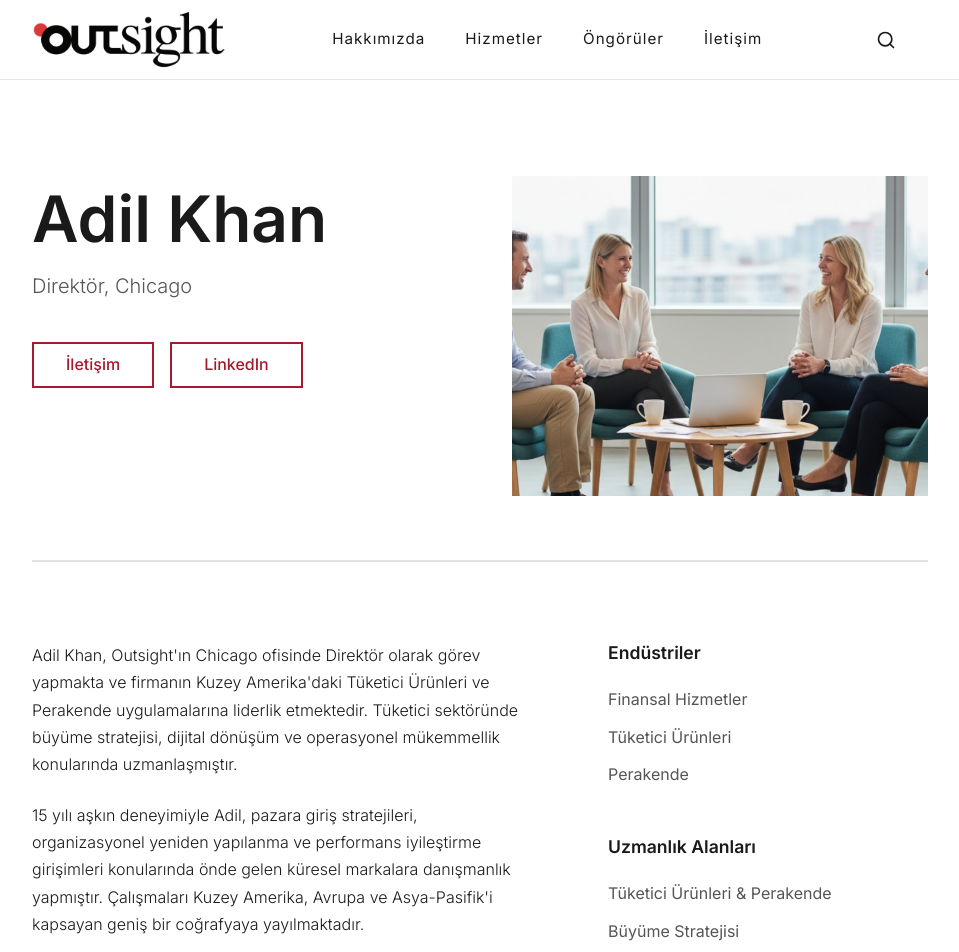
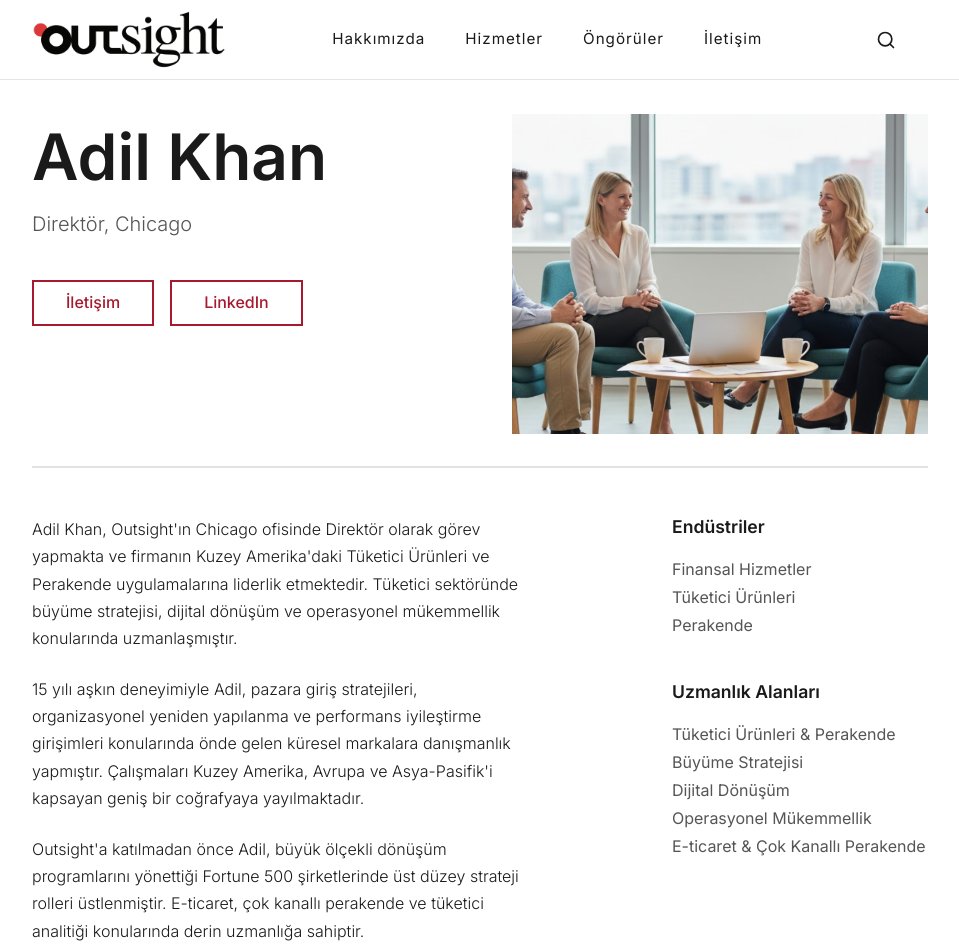
Before and after one commit to happysoldier/Outsight, a React (Vite) app: page /about/people/adil-khan in a window 1280 px wide. Shown: the top 952 px of the page, without its empty margins (160-1119 px from the left). Built offline with nearby package versions, Linux system fonts and the light colour scheme; a web font is replaced by a local one.

Commit message:
Auto-update: Tue Jan 20 20:43:55 +03 2026

```diff
--- a/src/pages/PersonBio.css
+++ b/src/pages/PersonBio.css
@@ -1,5 +1,5 @@
 .person-bio-page {
-    padding-top: 80px;
+    padding-top: 18px;
     min-height: 100vh;
 }
 
@@ -17,7 +17,7 @@
     grid-template-columns: 1fr 1fr;
     gap: 4rem;
     align-items: center;
-    padding-bottom: 4rem;
+    padding-bottom: 2rem;
     border-bottom: 2px solid #E2E2E2;
 }
 
@@ -73,7 +73,7 @@
 
 /* Bio Content Section */
 .bio-section {
-    padding: 5rem 0;
+    padding: 3rem 0;
 }
 
 .bio-layout {
@@ -101,10 +101,10 @@
 }
 
 .bio-text .bio-quote {
-    font-size: 1.75rem;
+    font-size: 2.25rem;
     line-height: 1.4;
     color: var(--color-accent);
-    font-weight: 600;
+    font-weight: 400;
     margin-bottom: 2.5rem;
     font-family: var(--font-serif);
     position: relative;
@@ -165,6 +165,8 @@
 /* Sidebar - Right */
 .sidebar-section {
     margin-bottom: 3rem;
+    margin-left: 4rem;
+    line-height: 1;
 }
 
 .sidebar-section h3 {
```
